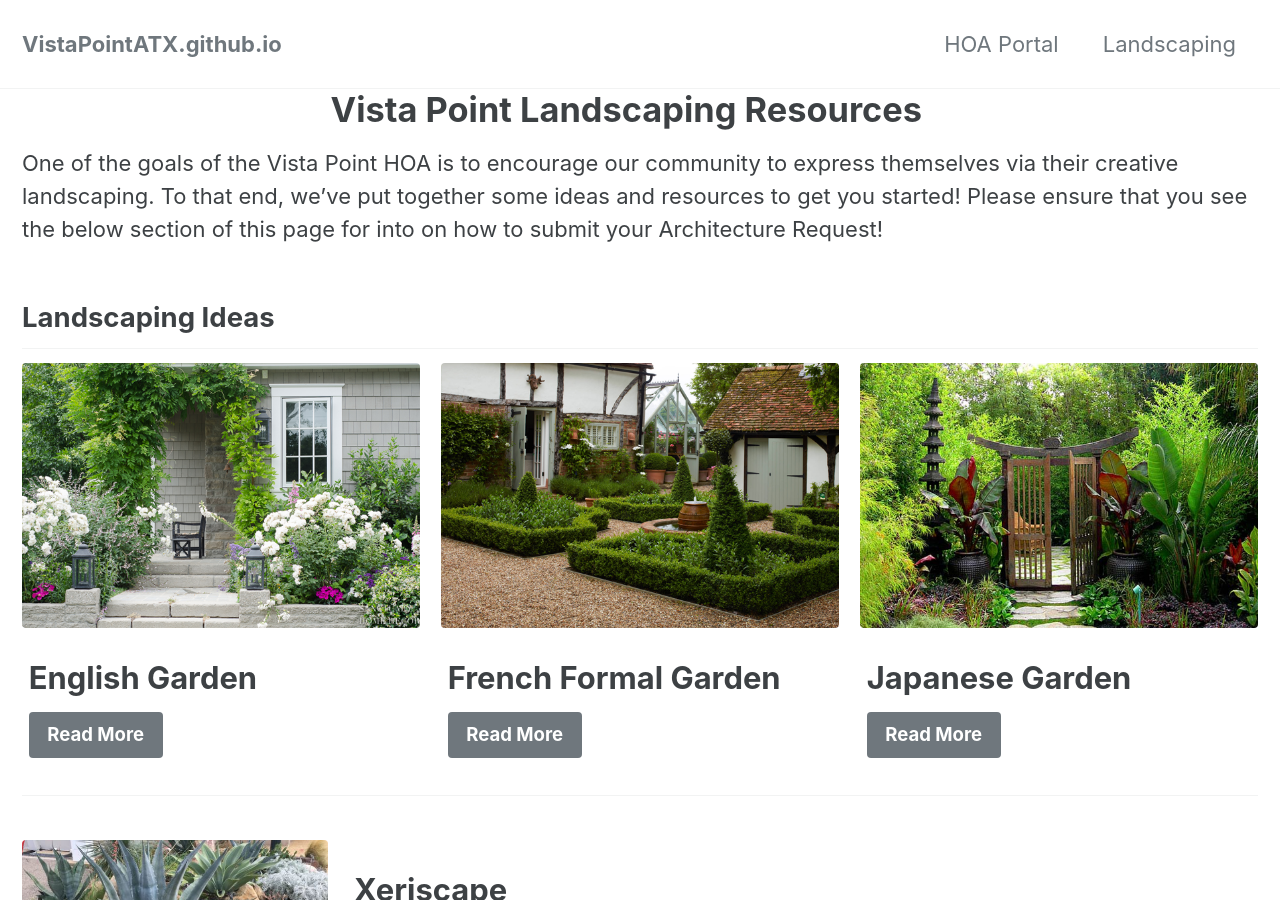
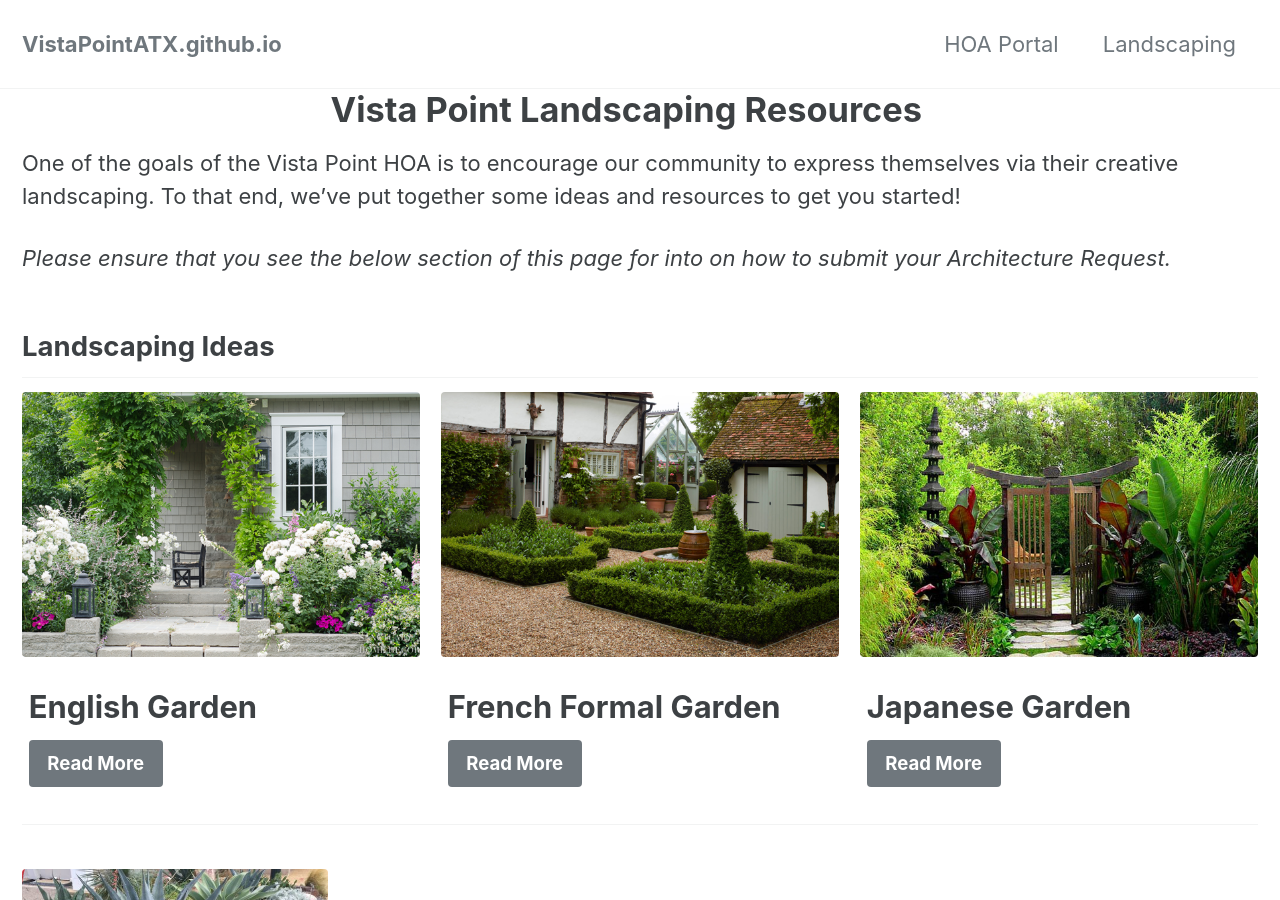
Before and after one commit to VistaPointATX/VistaPointATX.github.io, a Jekyll site: the page built from landscaping.md, in a window 1280 px wide and 900 px high. Built offline with Jekyll 4.4.1, drawn with Linux system fonts in a browser that asks for light colours; cached includes are drawn as plain includes.

```diff
--- a/landscaping.md
+++ b/landscaping.md
@@ -34,7 +34,9 @@ feature_row2:
 # Vista Point Landscaping Resources
 {: .text-center}
 
-One of the goals of the Vista Point HOA is to encourage our community to express themselves via their creative landscaping. To that end, we've put together some ideas and resources to get you started! Please ensure that you see the below section of this page for into on how to submit your Architecture Request!
+One of the goals of the Vista Point HOA is to encourage our community to express themselves via their creative landscaping. To that end, we've put together some ideas and resources to get you started!
+
+_Please ensure that you see the below section of this page for into on how to submit your Architecture Request._
 
 ## Landscaping Ideas
 
```
